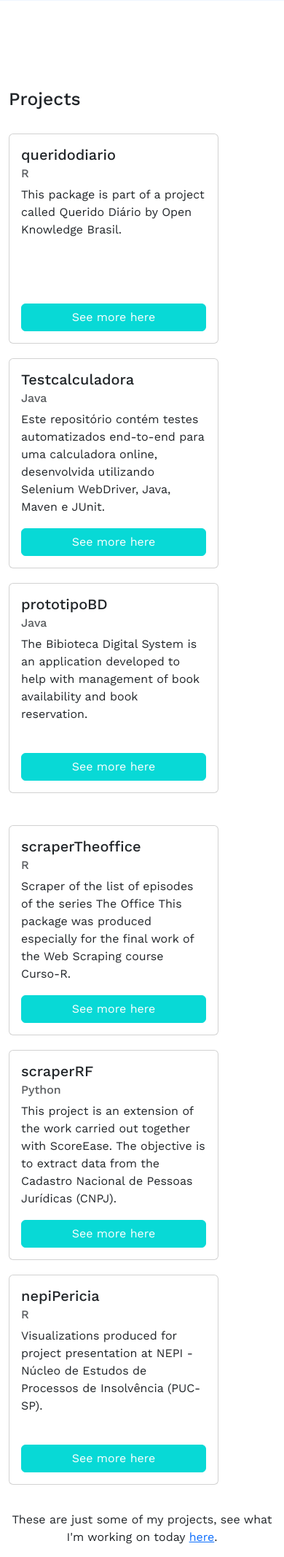
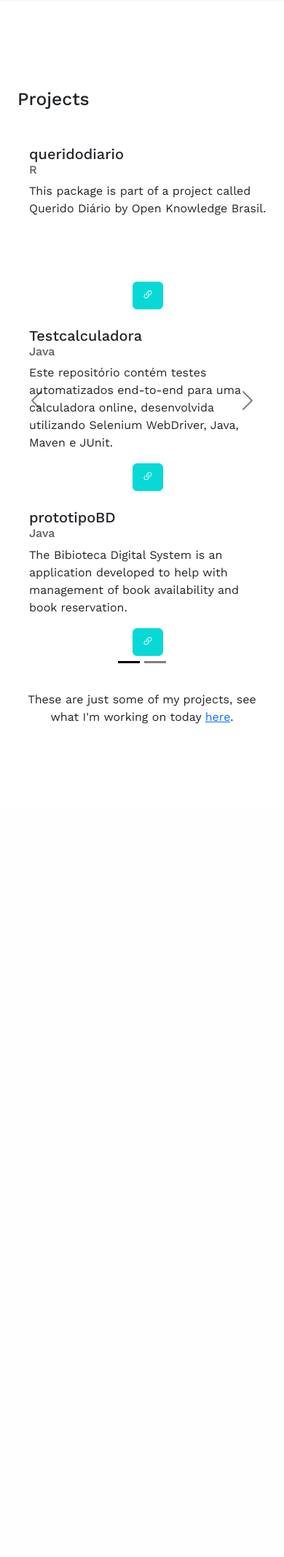
Before and after one commit to katerine-dev/portifolio-site, a Flask app: page / in a window 390 px wide. Shown: the part 3303-5437 px from the top of the page at 73% size. After the commit the page ends 4295 px from the top, so only its background shows below. Run offline with Flask 3, Linux system fonts and the light colour scheme; some libraries are stand-ins or nearby versions.

Commit message:
termina projects

```diff
--- a/static/style.css
+++ b/static/style.css
@@ -232,12 +232,6 @@ ul-interests, .ul-edu {
     background-color: #08D9D6;
     border-color: #08D9D6;
     color: #fff;
-
-}
-
-.card {
-    margin-bottom: 20px;
-    height: 18rem;
 }
 
 .card-body {
@@ -245,4 +239,27 @@ ul-interests, .ul-edu {
     flex-direction: column;
     justify-content: space-between;
     height: 100%;
+    margin-left: 1rem;
 }
+
+.carousel-control-prev{
+    margin-left: -5rem;
+}
+
+.carousel-control-next{
+    margin-right: -5rem;
+}
+
+.carousel-indicators{
+    margin-bottom: -20px;
+}
+
+@media (max-width: 600px) {
+    .carousel-control-prev{
+        margin-left: 0;
+    }
+
+    .carousel-control-next{
+        margin-right: 0;
+    }
+}
--- a/templates/index.html
+++ b/templates/index.html
@@ -200,107 +200,131 @@
         </section>
 
         <!-- PROJECTS -->
-        <section id="project" class="mt-5">
+        <section class="container mt-5" id="project" >
             <div class="container pb-5 pt-5">
                 <h2 class="pt-4">Projects</h2>
-                <div class="row pt-4">
+
+                <div id="carouselProjects" class="carousel carousel-dark slide mt-5">
+                    <div class="carousel-indicators">
+                        <button type="button" data-bs-target="#carouselProjects" data-bs-slide-to="0" class="active"
+                            aria-current="true" aria-label="Slide 1"></button>
+                        <button type="button" data-bs-target="#carouselProjects" data-bs-slide-to="1"
+                            aria-label="Slide 2"></button>
+                    </div>
+                    <div class="carousel-inner">
+                        <div class="carousel-item active" data-bs-interval="10000">
+                            <!-- Cards -->
+                            <div class="row row-cols-1 row-cols-md-3 g-4">
                                 <div class="col">
-                        <div class="card" style="width: 18rem;">
                                     <div class="card-body">
-                                <div>
                                         <h5 class="card-title">queridodiario</h5>
                                         <h6 class="card-subtitle mb-2 text-body-secondary">R</h6>
-                                    <p class="card-text">This package is part of a project called Querido Diário by Open
-                                        Knowledge Brasil.</p>
-                                </div>
+                                        <p class="card-text">This package is part of a project called Querido Diário by
+                                            Open
+                                            Knowledge Brasil.</p><br/><br/><br/>
+                                        <div class="d-flex justify-content-center">
                                             <a target="_blank" href="https://github.com/katerine-dev/queridodiario"
-                                    class="btn btn-primary stretched-link">See more here</a>
+                                                class="btn btn-primary stretched-link"><i
+                                                    class="bi bi-link-45deg"></i></a>
                                         </div>
                                     </div>
                                 </div>
                                 <div class="col">
-                        <div class="card" style="width: 18rem;">
                                     <div class="card-body">
-                                <div>
                                         <h5 class="card-title">Testcalculadora</h5>
                                         <h6 class="card-subtitle mb-2 text-body-secondary">Java</h6>
-                                    <p class="card-text">Este repositório contém testes automatizados end-to-end para
+                                        <p class="card-text">Este repositório contém testes automatizados end-to-end
+                                            para
                                             uma
                                             calculadora online,
                                             desenvolvida utilizando Selenium WebDriver, Java, Maven e JUnit.</p>
-                                </div>
+                                        <div class="d-flex justify-content-center">
                                             <a target="_blank" href="https://github.com/katerine-dev/TestCalculadora"
-                                    class="btn btn-primary stretched-link">See more here</a>
+                                                class="btn btn-primary stretched-link"><i
+                                                    class="bi bi-link-45deg"></i></a>
                                         </div>
                                     </div>
                                 </div>
                                 <div class="col">
-                        <div class="card" style="width: 18rem;">
                                     <div class="card-body">
-                                <div>
                                         <h5 class="card-title">prototipoBD</h5>
                                         <h6 class="card-subtitle mb-2 text-body-secondary">Java</h6>
                                         <p class="card-text"> The Bibioteca Digital System is an application developed
                                             to help with
                                             management of book availability and book reservation.</p>
+                                        <div class="d-flex justify-content-center">
+                                            <a target="_blank" href="https://github.com/katerine-dev/prototipoBD"
+                                                class="btn btn-primary stretched-link"><i
+                                                    class="bi bi-link-45deg"></i></a>
                                         </div>
-                                <a target="_blank" href="https://github.com/katerine-dev/prototipoBD"
-                                    class="btn btn-primary stretched-link">See more here</a>
                                     </div>
                                 </div>
                             </div>
                         </div>
 
-
-                <div class="row pt-4">
+                        <div class="carousel-item" data-bs-interval="2000">
+                            <div class="row row-cols-1 row-cols-md-3 g-4">
                                 <div class="col">
-                        <div class="card" style="width: 18rem;">
                                     <div class="card-body">
-                                <div>
                                         <h5 class="card-title">scraperTheoffice</h5>
                                         <h6 class="card-subtitle mb-2 text-body-secondary">R</h6>
                                         <p class="card-text">Scraper of the list of episodes of the series The Office
                                             This package was produced especially for the final work of the Web Scraping
                                             course Curso-R.</p>
-                                </div>
+                                        <div class="d-flex justify-content-center">
                                             <a target="_blank" href="https://github.com/katerine-dev/scraperTheoffice"
-                                    class="btn btn-primary stretched-link">See more here</a>
+                                                class="btn btn-primary stretched-link"><i
+                                                    class="bi bi-link-45deg"></i></a>
                                         </div>
                                     </div>
                                 </div>
                                 <div class="col">
-                        <div class="card" style="width: 18rem;">
                                     <div class="card-body">
-                                <div>
                                         <h5 class="card-title">scraperRF</h5>
                                         <h6 class="card-subtitle mb-2 text-body-secondary">Python</h6>
-                                    <p class="card-text">This project is an extension of the work carried out together
+                                        <p class="card-text">This project is an extension of the work carried out
+                                            together
                                             with
                                             ScoreEase.
-                                        The objective is to extract data from the Cadastro Nacional de Pessoas Jurídicas
+                                            The objective is to extract data from the Cadastro Nacional de Pessoas
+                                            Jurídicas
                                             (CNPJ).</p>
-                                </div>
+                                        <div class="d-flex justify-content-center">
                                             <a target="_blank" href="https://github.com/katerine-dev/scraperRF"
-                                    class="btn btn-primary stretched-link">See more here</a>
+                                                class="btn btn-primary stretched-link"><i
+                                                    class="bi bi-link-45deg"></i></a>
                                         </div>
                                     </div>
                                 </div>
                                 <div class="col">
-                        <div class="card" style="width: 18rem;">
                                     <div class="card-body">
-                                <div>
                                         <h5 class="card-title">nepiPericia</h5>
                                         <h6 class="card-subtitle mb-2 text-body-secondary">R</h6>
                                         <p class="card-text">Visualizations produced for project presentation at NEPI
-                                        - Núcleo de Estudos de Processos de Insolvência (PUC-SP).</p>
-                                </div>
+                                            - Núcleo de Estudos de Processos de Insolvência (PUC-SP).</p><br/><br/>
+                                        <div class="d-flex justify-content-center">
                                             <a target="_blank" href="https://github.com/katerine-dev/nepiPericia"
-                                    class="btn btn-primary stretched-link">See more here</a>
+                                                class="btn btn-primary stretched-link"><i
+                                                    class="bi bi-link-45deg"></i></a>
                                         </div>
                                     </div>
                                 </div>
                             </div>
-                <div class="row mt-3 mb-3 text-center">
+                        </div>
+                    </div>
+                    <button class="carousel-control-prev" type="button" data-bs-target="#carouselProjects"
+                        data-bs-slide="prev">
+                        <span class="carousel-control-prev-icon" aria-hidden="true"></span>
+                        <span class="visually-hidden">Previous</span>
+                    </button>
+                    <button class="carousel-control-next" type="button" data-bs-target="#carouselProjects"
+                        data-bs-slide="next">
+                        <span class="carousel-control-next-icon" aria-hidden="true"></span>
+                        <span class="visually-hidden">Next</span>
+                    </button>
+                </div>
+
+                <div class="row mt-5 mb-5 text-center">
                     <p>
                         These are just some of my projects, see what I'm working on today <a target="_blank"
                             href="https://github.com/katerine-dev">here</a>.
```
Lines whose indentation alone changed are shown as unchanged.
